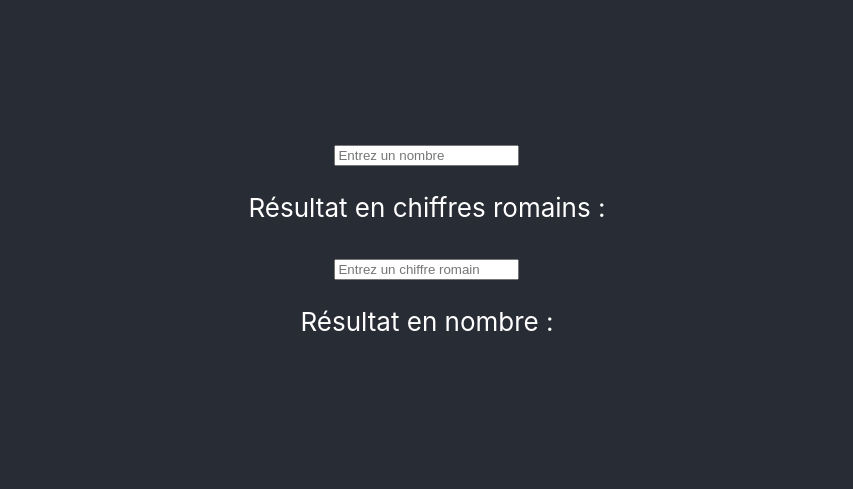
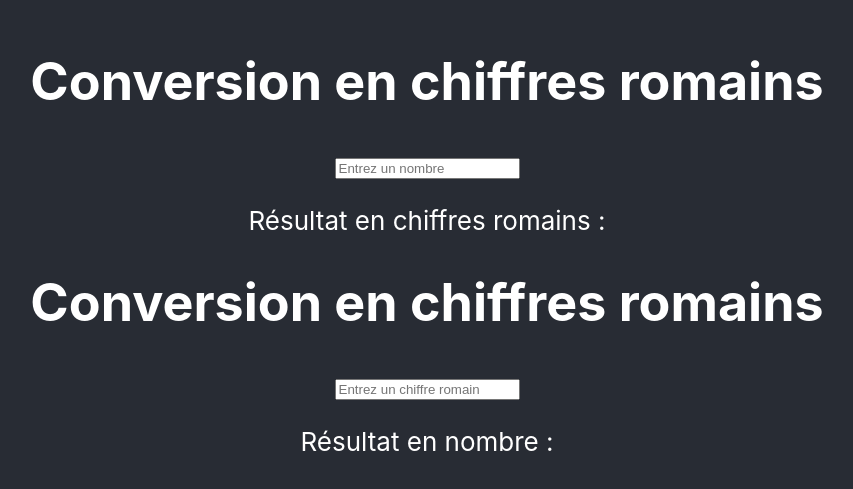
Before and after one commit to zizo2k21/intToRomanKata, a React (Create React App) app: page / in a window 1280 px wide. Shown: the part 151-640 px from the top of the page, without its empty margins (213-1066 px from the left). Built offline with nearby package versions, Linux system fonts and the light colour scheme.

Commit message:
fix:view

```diff
--- a/src/App.tsx
+++ b/src/App.tsx
@@ -60,6 +60,7 @@ function App() {
       <header className="App-header">
         <div className="conversion-panel">
           <div className="input-panel">
+            <h1 className="title">Conversion en chiffres romains</h1>
             <input
               type="number"
               placeholder="Entrez un nombre"
@@ -69,6 +70,7 @@ function App() {
             {runtimeError && <div className="error-message">{runtimeError}</div>}
           </div>
           <div className="input-panel">
+          <h1 className="title">Conversion en chiffres romains</h1>
             <input
               type="text"
               placeholder="Entrez un chiffre romain"
```
